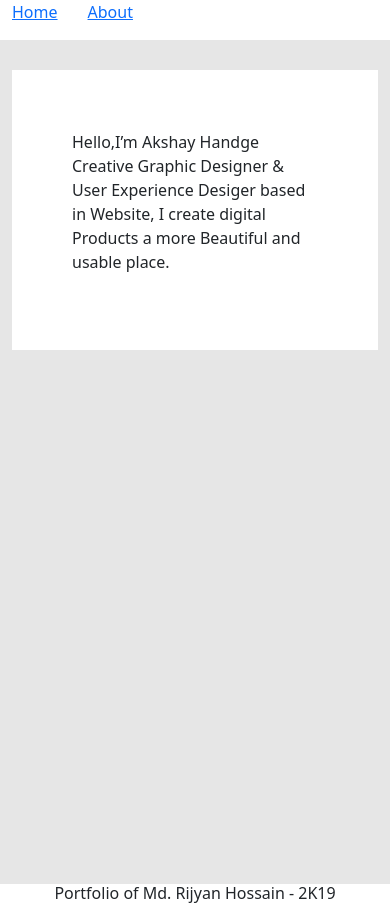
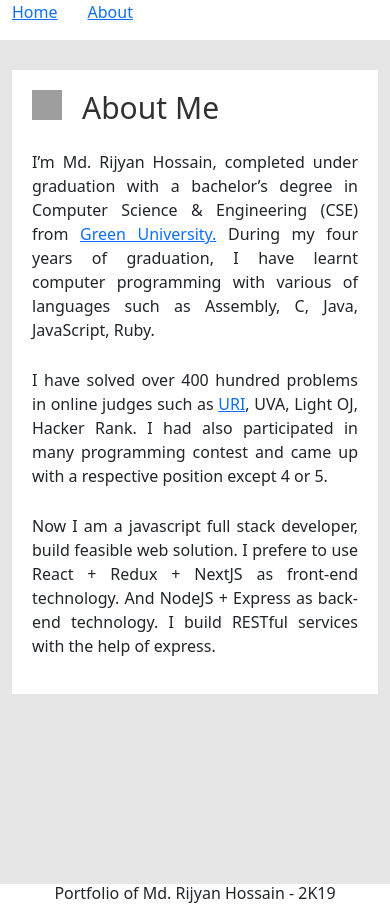
Before and after one commit to Rijwan-Hossain/responsive-design, a Next.js app: page /about in a window 390 px wide. Built offline with nearby package versions, Linux system fonts and the light colour scheme; grey boxes are pictures that could not be loaded.

Commit message:
About me done

```diff
--- a/components/About/AboutMe.js
+++ b/components/About/AboutMe.js
@@ -7,6 +7,7 @@ function AboutMe() {
         <div className="about">
             <div style={{height: '30px'}}></div>
             <Info />
+            <div style={{height: '30px'}}></div>
         </div>
     )
 }
--- a/components/About/Info.js
+++ b/components/About/Info.js
@@ -5,9 +5,33 @@ function Info() {
     return (
         <div className="container myInfo">
             <div className="info">
-            <p>
-                Hello,I’m Akshay Handge Creative Graphic Designer & User Experience Desiger based in Website, I create digital Products a more Beautiful and usable place.
-            </p>
+                <div className="d-flex mb-3">
+                    <img src="/static/images/human.jpg" alt="logo"/>
+                    <h1>About Me</h1>
+                </div>
+                <p>
+                    I’m Md. Rijyan Hossain, completed under graduation with a bachelor’s degree in Computer Science & Engineering (CSE) from {` `}
+                    <a href="https://green.edu.bd" target="_blank">
+                        Green University.
+                    </a>
+                    {` `} During my four years of graduation, I have learnt computer programming with various of languages such as Assembly, C, Java, JavaScript, Ruby.
+                </p>
+
+                <div style={{height: '10px'}}></div>
+
+                <p>
+                    I have solved over 400 hundred problems in online judges such as {` `}
+                    <a href="https://www.urionlinejudge.com.br/judge/en/users/statistics/107459" target="_blank">
+                        URI
+                    </a>,
+                    UVA, Light OJ, Hacker Rank. I had also participated in many programming contest and came up with a respective position except 4 or 5.
+                </p>
+
+                <div style={{height: '10px'}}></div>
+
+                <p>
+                    Now I am a javascript full stack developer, build feasible web solution. I prefere to use React + Redux + NextJS as front-end technology. And NodeJS + Express as back-end technology. I build RESTful services with the help of express.
+                </p>
             </div>
         </div>
     )
--- a/components/About/info.scss
+++ b/components/About/info.scss
@@ -6,5 +6,68 @@
 
 .myInfo .info {
     background: white;
-    padding: 60px;
+    padding: 80px;
 }
+
+.myInfo .info img {
+    height: 60px;
+    width: 60px;
+    position: relative;
+    left: 0px;
+    box-shadow: 0px 0px 0px 0px;
+}
+
+.myInfo .info h1 {
+    position: relative;
+    left: 20px;
+    font-size: 50px;
+    color: rgb(49, 49, 49);
+}
+
+
+.myInfo .info p {
+    font-size: 20px;
+    text-align: justify;
+}
+
+@media screen and (max-width: 800px) {
+    .myInfo .info {
+        padding: 40px;
+    }
+
+    .myInfo .info img {
+        height: 40px;
+        width: 40px;
+    }
+
+    .myInfo .info h1 {
+        font-size: 35px;
+    }
+
+
+    .myInfo .info p {
+        font-size: 17px;
+    }
+}
+
+
+
+@media screen and (max-width: 450px) {
+    .myInfo .info {
+        padding: 20px;
+    }
+
+    .myInfo .info img {
+        height: 30px;
+        width: 30px;
+    }
+
+    .myInfo .info h1 {
+        font-size: 30px;
+    }
+
+
+    .myInfo .info p {
+        font-size: 16px;
+    }
+}
--- a/components/Home/Projects.js
+++ b/components/Home/Projects.js
@@ -9,6 +9,10 @@ function Projects() {
                 <img src="/static/images/projects.png" alt="logo"/>
                 <h1>Projects</h1>
             </div>
+
+            <p>
+                I am a javascript full stack developer, build feasible web solution. I prefere to use React-Redux & NodeJS. I build RESTful services with the help of ExpressJS.
+            </p>
 
             <div className="projects" style={{marginBottom: '30px'}}>
                 <div className="project1">
--- a/components/Home/project.scss
+++ b/components/Home/project.scss
@@ -34,6 +34,12 @@
        "pro1 pro2 pro3";
     grid-column-gap: 30px;
     grid-row-gap: 30px;
+}
+
+.projectContainer p {
+    font-size: 20px;
+    text-align: justify;
+    padding-bottom: 10px;
 }
 
 .projects .project1 {
```
Also changed, not shown: static/images/human.jpg (added).
